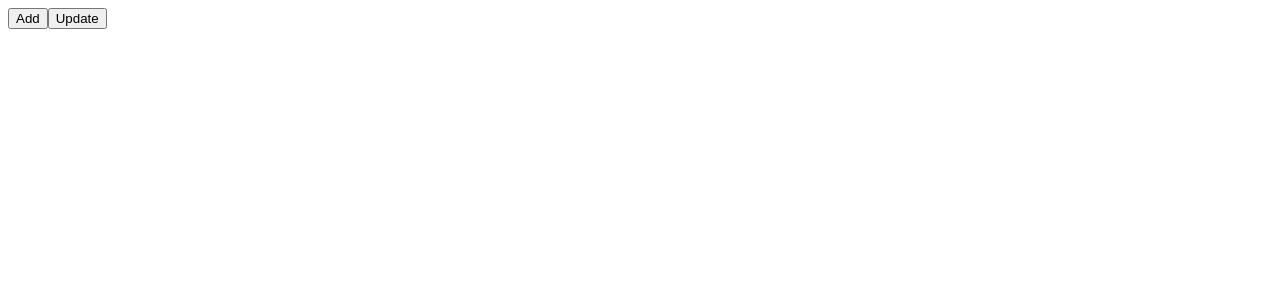
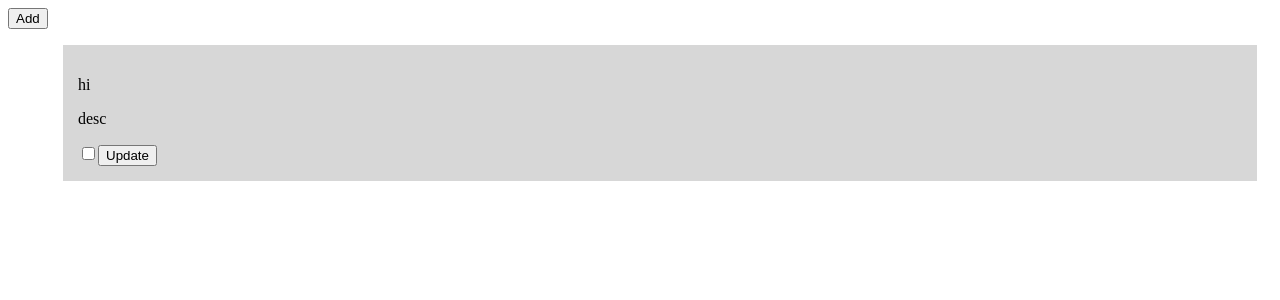
Before and after one commit to GSG-G11/todo-mohammad-nada, a React (Create React App) app: page / in a window 1280 px wide. Shown: the top 300 px of the page. Built offline with nearby package versions, Linux system fonts and the light colour scheme.

Commit message:
create-update-task relates #4

```diff
--- a/src/App.css
+++ b/src/App.css
@@ -2,37 +2,8 @@
   text-align: center;
 }
 
-.App-logo {
-  height: 40vmin;
-  pointer-events: none;
+.card {
+  padding: 15px;
+  margin: 15px;
+  background-color: rgb(215, 215, 215);
 }
-
-@media (prefers-reduced-motion: no-preference) {
-  .App-logo {
-    animation: App-logo-spin infinite 20s linear;
-  }
-}
-
-.App-header {
-  background-color: #282c34;
-  min-height: 100vh;
-  display: flex;
-  flex-direction: column;
-  align-items: center;
-  justify-content: center;
-  font-size: calc(10px + 2vmin);
-  color: white;
-}
-
-.App-link {
-  color: #61dafb;
-}
-
-@keyframes App-logo-spin {
-  from {
-    transform: rotate(0deg);
-  }
-  to {
-    transform: rotate(360deg);
-  }
-}
--- a/src/App.js
+++ b/src/App.js
@@ -2,12 +2,13 @@
 import { Component } from 'react';
 import './App.css';
 import Modal from './components/Modal/Modal';
+import Cards from './components/Modal/Cards';
 
 export default class App extends Component {
   state = {
     tasks: [
       {
-        id: 1,
+        id: 1515515,
         title: 'hi',
         desc: 'desc',
         time: '',
@@ -18,68 +19,105 @@ export default class App extends Component {
     labels: ['Doing', 'To Do', 'Web'],
     isOpen: false,
     isEditing: false,
-    currentTask: {
-      id: 1,
-      title: 'sdf',
-      desc: 'sdf',
-      time: 'sdf',
-      label: 'sdf',
-      isDone: false,
-    },
+    currentTask: {},
   };
 
   addTask = (e) => {
     e.preventDefault();
-    const { title, desc, time, label, isDone } = e.target;
+    const { title, desc, time, label } = e.target;
     const task = {
       id: Date.now(),
       title: title.value,
       desc: desc.value,
       time: time.value,
       label: label.value,
-      isDone: isDone.checked,
     };
 
     this.setState((prevState) => {
       return { tasks: [...prevState.tasks, task] };
     });
 
-    this.closeModal(e);
+    this.closeModal('Add');
   };
 
-  closeModal({
-    target: {
-      action: { value },
-    },
-  }) {
-    console.log(value);
+  editTask = (e) => {
+    e.preventDefault();
+    const { title, desc, time, label } = e.target;
+    const {
+      currentTask: { id },
+    } = this.state;
+    const updatedTask = {
+      id,
+      title: title.value,
+      desc: desc.value,
+      time: time.value,
+      label: label.value,
+    };
+    const tasks = this.state.tasks.map((task) => {
+      if (task.id === id) return updatedTask;
+      else return task;
+    });
+    this.setState({ tasks: tasks });
+    this.closeModal('Update');
+  };
+
+  changeCheck = (id) => {
+    const tasks = this.state.tasks.map((task) => {
+      if (task.id === id) task.isDone = !task.isDone;
+      return task;
+    });
+    this.setState({ tasks: tasks });
+  };
+
+  closeModal(value) {
     if (value === 'Update') this.setState({ isEditing: false });
     else this.setState({ isEditing: false });
     this.setState({ isOpen: false });
   }
 
-  openModal = ({ target: { value } }, id = 1) => {
+  openModal = (value, id) => {
     if (value === 'Update') {
       this.setState({ isEditing: true });
-      const currentTask = this.state.tasks.filter((task) => task.id == id)[0];
+      const currentTask = this.state.tasks.filter((task) => task.id === id)[0];
       this.setState({ currentTask: currentTask });
     } else this.setState({ isEditing: false });
     this.setState({ isOpen: true });
   };
 
+  renderModal = () => {
+    if (this.state.isOpen && !this.state.isEditing) {
+      return (
+        <Modal
+          addTask={this.addTask}
+          labels={this.state.labels}
+          isEditing={this.state.isEditing}
+        />
+      );
+    } else if (this.state.isOpen && this.state.isEditing) {
+      return (
+        <Modal
+          editTask={this.editTask}
+          labels={this.state.labels}
+          isEditing={this.state.isEditing}
+          currentTask={this.state.currentTask}
+        />
+      );
+    }
+  };
+
   render() {
-    const { labels, isEditing, currentTask, isOpen } = this.state;
+    const { labels, isEditing, currentTask, isOpen, tasks } = this.state;
     return (
       <div>
-        <button onClick={this.openModal} value="Add">
+        <button onClick={() => this.openModal('Add')} value="Add">
           Add
         </button>
-        <button onClick={this.openModal} value="Update">
-          Update
-        </button>
-        {isOpen && (
-          <Modal addTask={this.addTask} labels={labels} isEditing={isEditing} />
-        )}
+        {this.renderModal()}
+        <Cards
+          tasks={tasks}
+          openModal={this.openModal}
+          changeCheck={this.changeCheck}
+        />
       </div>
     );
   }
--- /dev/null
+++ b/src/components/Modal/Card.jsx
@@ -0,0 +1,33 @@
+import '../../App.css';
+export default function Card({
+  task: { id, title, desc, label, time, isDone },
+  openModal,
+  changeCheck,
+}) {
+  return (
+    <div className="card">
+      <p>{title}</p>
+      <p>{desc}</p>
+      <p>{label !== 'select a label' && label}</p>
+      <p>{time}</p>
+      <label>
+        <input
+          type="checkbox"
+          defaultChecked={isDone}
+          name="isDone"
+          onChange={() => {
+            changeCheck(id);
+          }}
+        />
+      </label>
+      <button
+        onClick={() => {
+          openModal('Update', id);
+        }}
+        value="Update"
+      >
+        Update
+      </button>
+    </div>
+  );
+}
--- /dev/null
+++ b/src/components/Modal/Cards.jsx
@@ -0,0 +1,18 @@
+import Card from './Card';
+
+export default function Cards({ tasks, openModal, changeCheck }) {
+  return (
+    <ul>
+      {tasks.reverse().map((task, index) => {
+        return (
+          <Card
+            key={index}
+            openModal={openModal}
+            task={task}
+            changeCheck={changeCheck}
+          />
+        );
+      })}
+    </ul>
+  );
+}
--- a/src/components/Modal/Modal.jsx
+++ b/src/components/Modal/Modal.jsx
@@ -1,20 +1,25 @@
-export default function Modal({ labels, addTask, isEditing }) {
+export default function Modal({
+  labels,
+  addTask,
+  isEditing,
+  editTask,
+  currentTask = {},
+}) {
   let defaultTitle = '';
   let defaultDesc = '';
   let defaultTime = '';
   let defaultLabel = 'select a label';
-  let defaultCheck = false;
   let wordBtn = 'Add';
   let onSubmitFunc = addTask;
 
   if (isEditing) {
-    defaultTitle = '';
-    defaultDesc = '';
-    defaultTime = '';
-    defaultLabel = 'select a label';
-    defaultCheck = false;
-    wordBtn = 'Add';
-    onSubmitFunc = '';
+    const { title, desc, label, time } = currentTask;
+    defaultTitle = title;
+    defaultDesc = desc;
+    defaultTime = time;
+    defaultLabel = label;
+    wordBtn = 'Update';
+    onSubmitFunc = editTask;
   }
   return (
     <div>
@@ -50,9 +55,6 @@ export default function Modal({ labels, addTask, isEditing }) {
           </select>
         </label>
 
-        <label>
-          <input type="checkbox" defaultChecked={defaultCheck} name="isDone" />
-        </label>
         <button name="action" value={wordBtn} type="submit">
           {wordBtn}
         </button>
```
